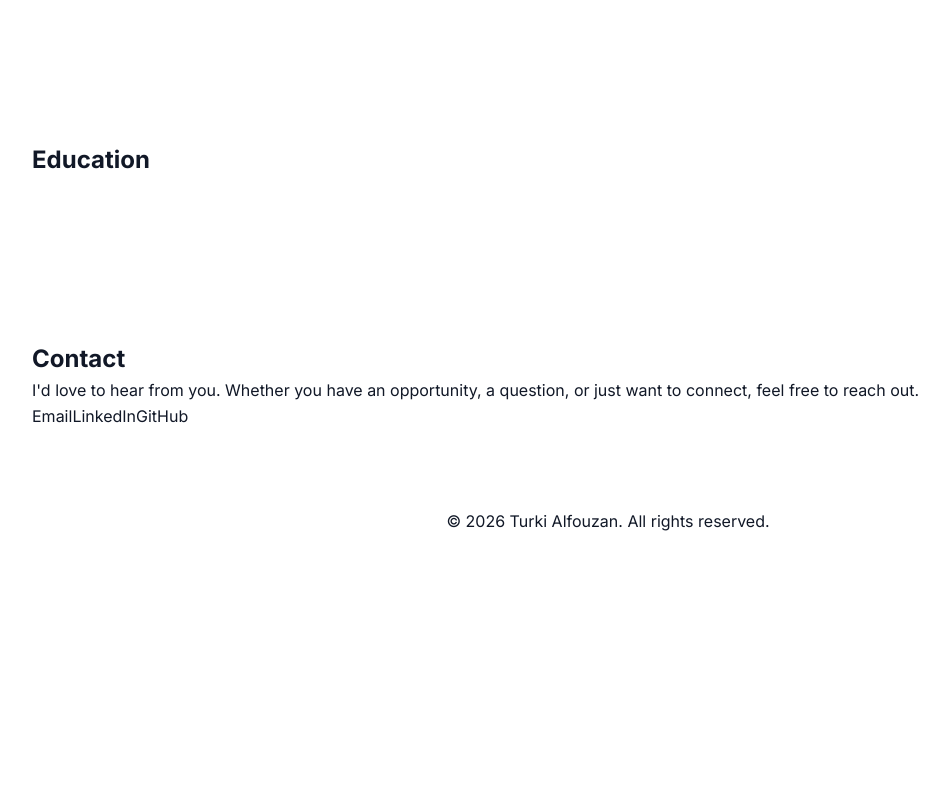
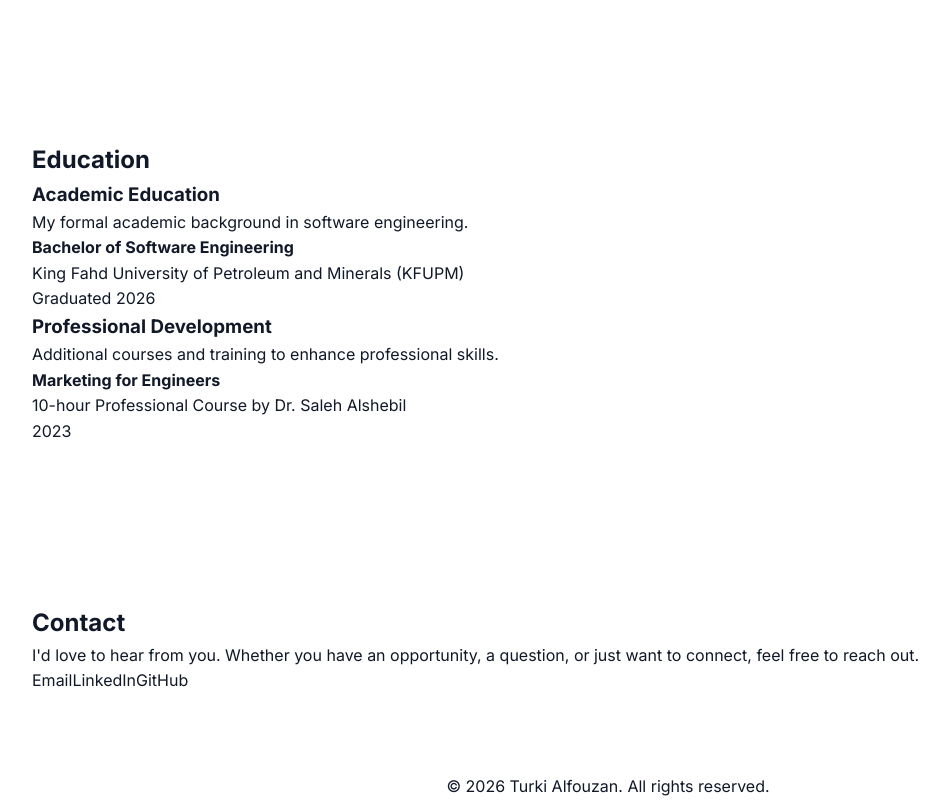
Before and after one commit to TurkiCodes/portfolio, a React (Vite) app: page / in a window 1280 px wide. Shown: the part 1609-2409 px from the top of the page, without its empty margins (32-981 px from the left). Before the commit the page ends 2144 px from the top, so only its background shows below. Built offline with nearby package versions, Linux system fonts and the light colour scheme.

Commit message:
Add education section

```diff
--- a/src/components/Education.tsx
+++ b/src/components/Education.tsx
@@ -1,8 +1,46 @@
+const academicEducation = [
+  {
+    degree: "Bachelor of Software Engineering",
+    institution: "King Fahd University of Petroleum and Minerals (KFUPM)",
+    year: "Graduated 2026",
+  },
+];
+
+const professionalDevelopment = [
+  {
+    title: "Marketing for Engineers",
+    provider: "10-hour Professional Course by Dr. Saleh Alshebil",
+    year: "2023",
+  },
+];
+
 function Education() {
   return (
     <section id="education">
       <div className="container">
-        <h2>Education</h2>
+        <h2 className="section-title">Education</h2>
+        <div className="education-group">
+          <h3>Academic Education</h3>
+          <p>My formal academic background in software engineering.</p>
+          {academicEducation.map((education) => (
+            <div className="education-item">
+              <h4>{education.degree}</h4>
+              <p>{education.institution}</p>
+              <span>{education.year}</span>
+            </div>
+          ))}
+        </div>
+        <div className="education-group">
+          <h3>Professional Development</h3>
+          <p>Additional courses and training to enhance professional skills.</p>
+          {professionalDevelopment.map((development) => (
+            <div className="education-item">
+              <h4>{development.title}</h4>
+              <p>{development.provider}</p>
+              <span>{development.year}</span>
+            </div>
+          ))}
+        </div>
       </div>
     </section>
   );
```
